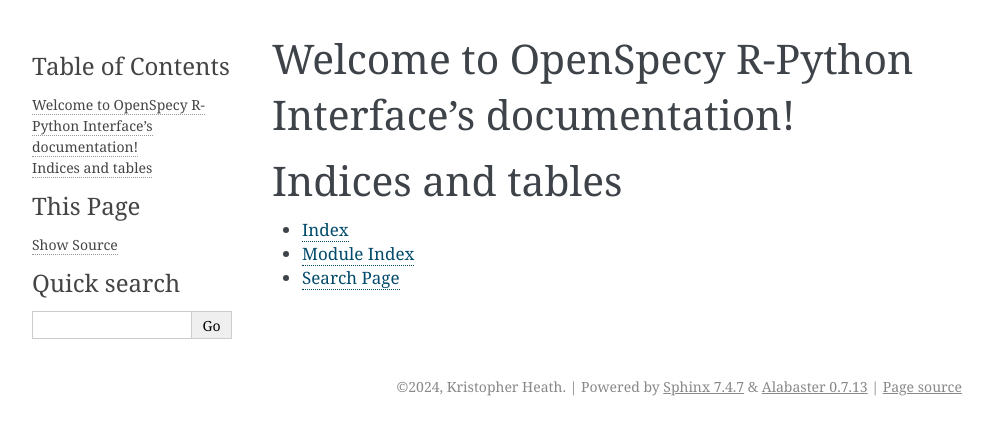
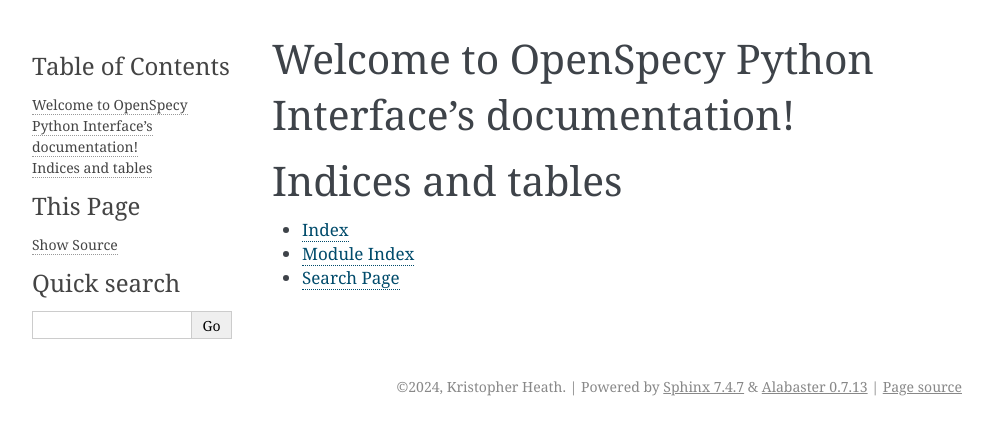
Before and after one commit to kristopher-heath/OpenSpecy-Python-Interface, a Sphinx documentation site: the page built from docs/index.rst, in a window 1280 px wide. Shown: the top 435 px of the page, without its empty margins (148-1141 px from the left). Built offline with Sphinx 7.4.7, drawn with Linux system fonts in a browser that asks for light colours.

```diff
--- a/docs/index.rst
+++ b/docs/index.rst
@@ -1,9 +1,9 @@
-.. OpenSpecy R-Python Interface documentation master file, created by
+.. OpenSpecy Python Interface documentation master file, created by
    sphinx-quickstart on Wed Dec 11 14:29:19 2024.
    You can adapt this file completely to your liking, but it should at least
    contain the root `toctree` directive.
 
-Welcome to OpenSpecy R-Python Interface's documentation!
+Welcome to OpenSpecy Python Interface's documentation!
 ========================================================
 
 .. toctree::
```
